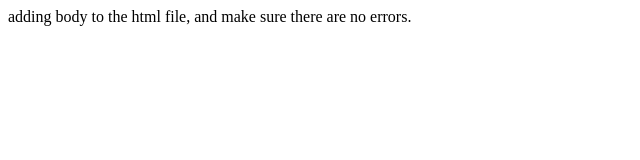
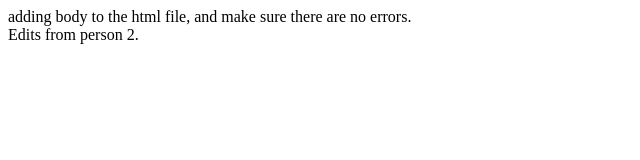
Before and after one commit to sneha11sep/MovieFlix, a plain HTML site: page index.html in a window 1280 px wide. Shown: the whole page, without its empty margins (0-640 px from the left). Drawn offline with Linux system fonts and the light colour scheme.

Commit message:
person 2 commit message

```diff
--- a/index.html
+++ b/index.html
@@ -4,5 +4,8 @@
 </head>
 <body>
 adding body to the html file, and make sure there are no errors.
+<div>
+  Edits from person 2.
+</div>
 </body>
 </html>
```
